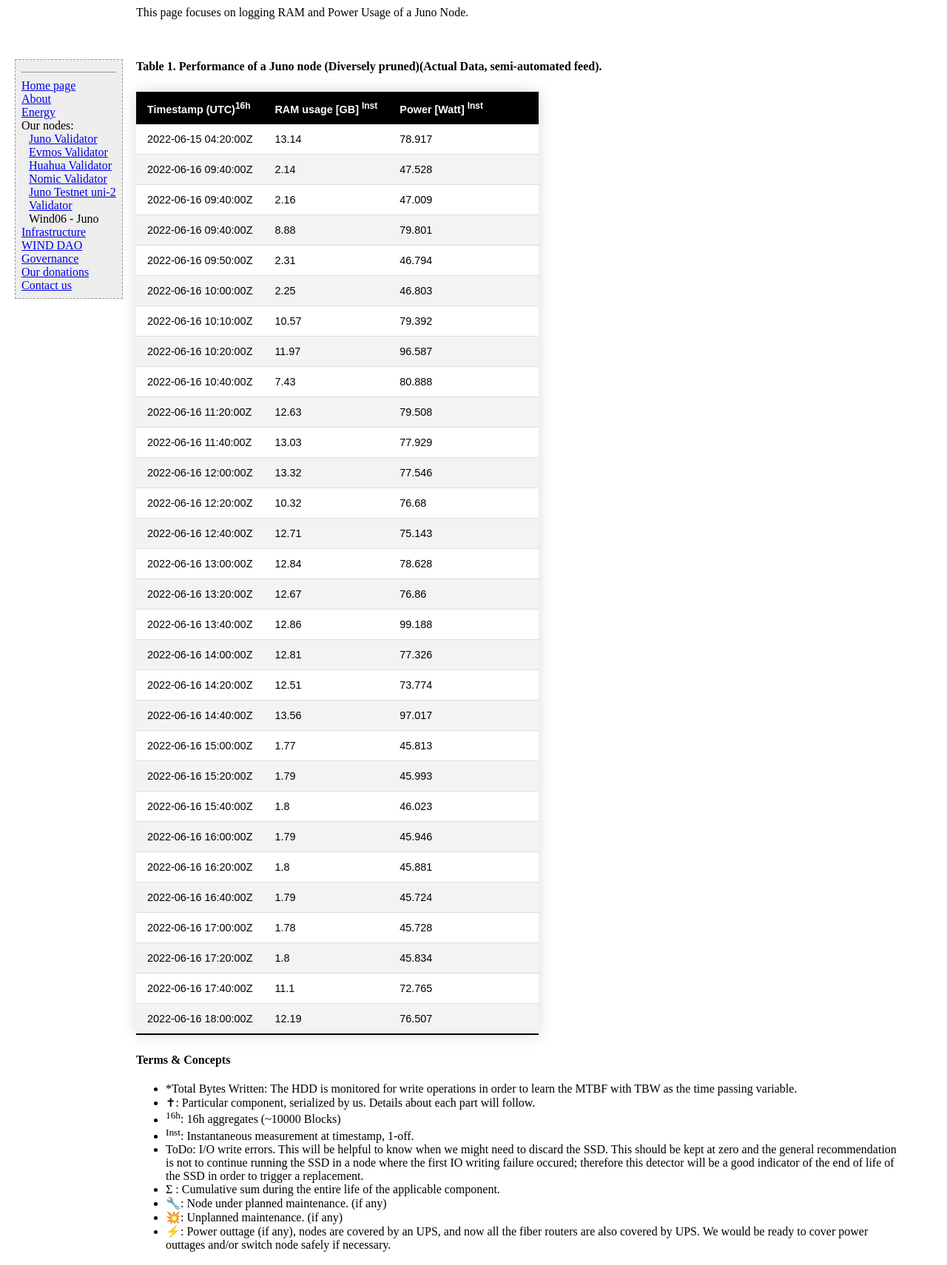
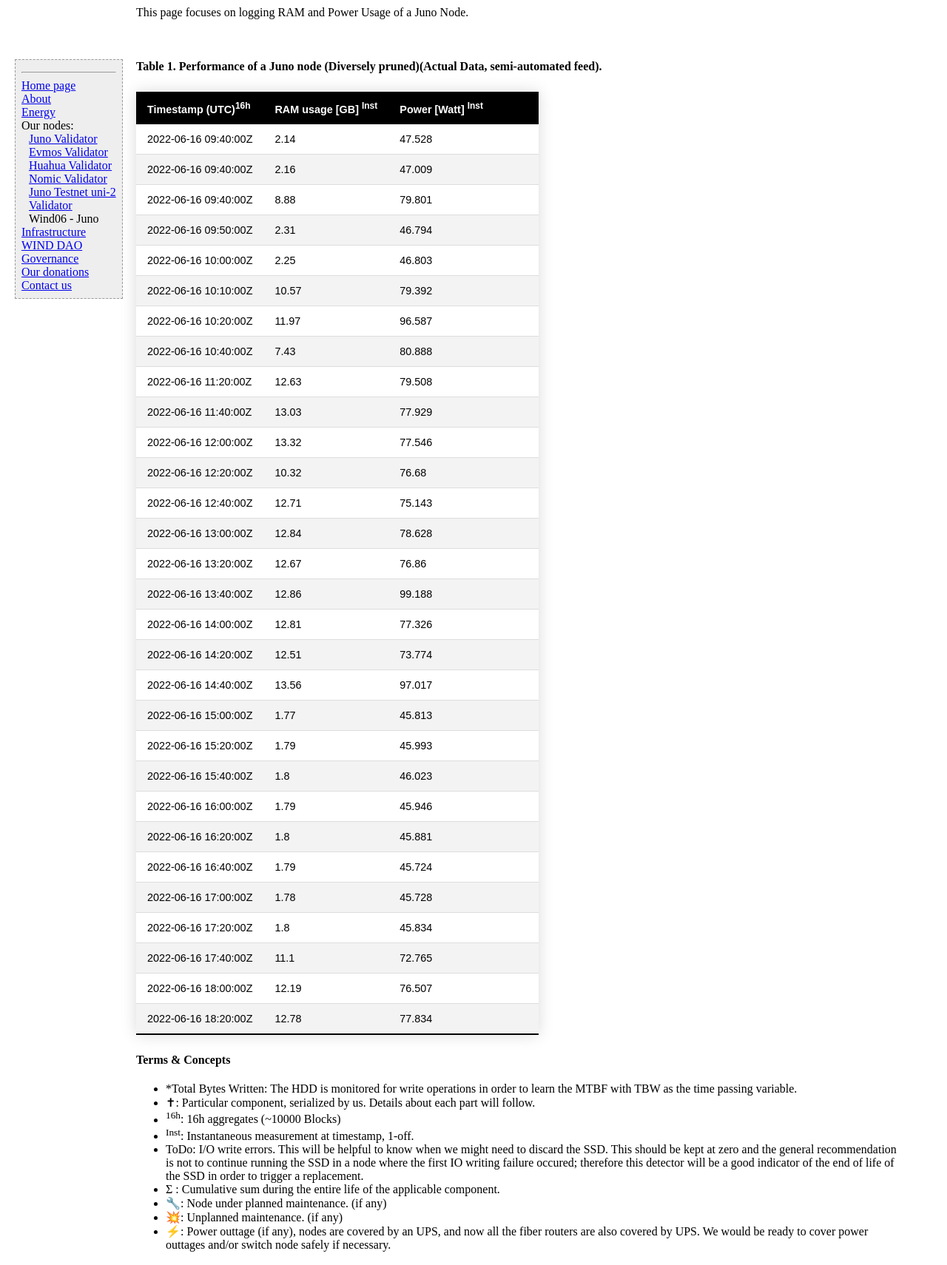
Before and after one commit to windpowerstake/windpowerstake.github.io, a plain HTML site: page wind05-node.html in a window 1280 px wide. Shown: the top 1710 px of the page at 74% size. Drawn offline with Linux system fonts and the light colour scheme.

Commit message:
updating measured energy wind05 2022-06-16 18:20:00Z

```diff
--- a/wind05-node.html
+++ b/wind05-node.html
@@ -51,12 +51,6 @@ This page focuses on logging RAM and Power Usage of a Juno Node.
         </tr>
     </thead>
     <tbody>
-            <td>2022-06-15 04:20:00Z</td>
-            <td>13.14</td>
-            <td>78.917</td>
-            <td></td>
-            <td></td>
-        </tr>
         <tr>
             <td>2022-06-16 09:40:00Z</td>
             <td>2.14</td>
@@ -260,6 +254,13 @@ This page focuses on logging RAM and Power Usage of a Juno Node.
             <td></td>
             <td></td>
         </tr>
+        <tr>
+            <td>2022-06-16 18:20:00Z</td>
+            <td>12.78</td>
+            <td>77.834</td>
+            <td></td>
+            <td></td>
+        </tr>
     </tbody>
 </table>
 
```
